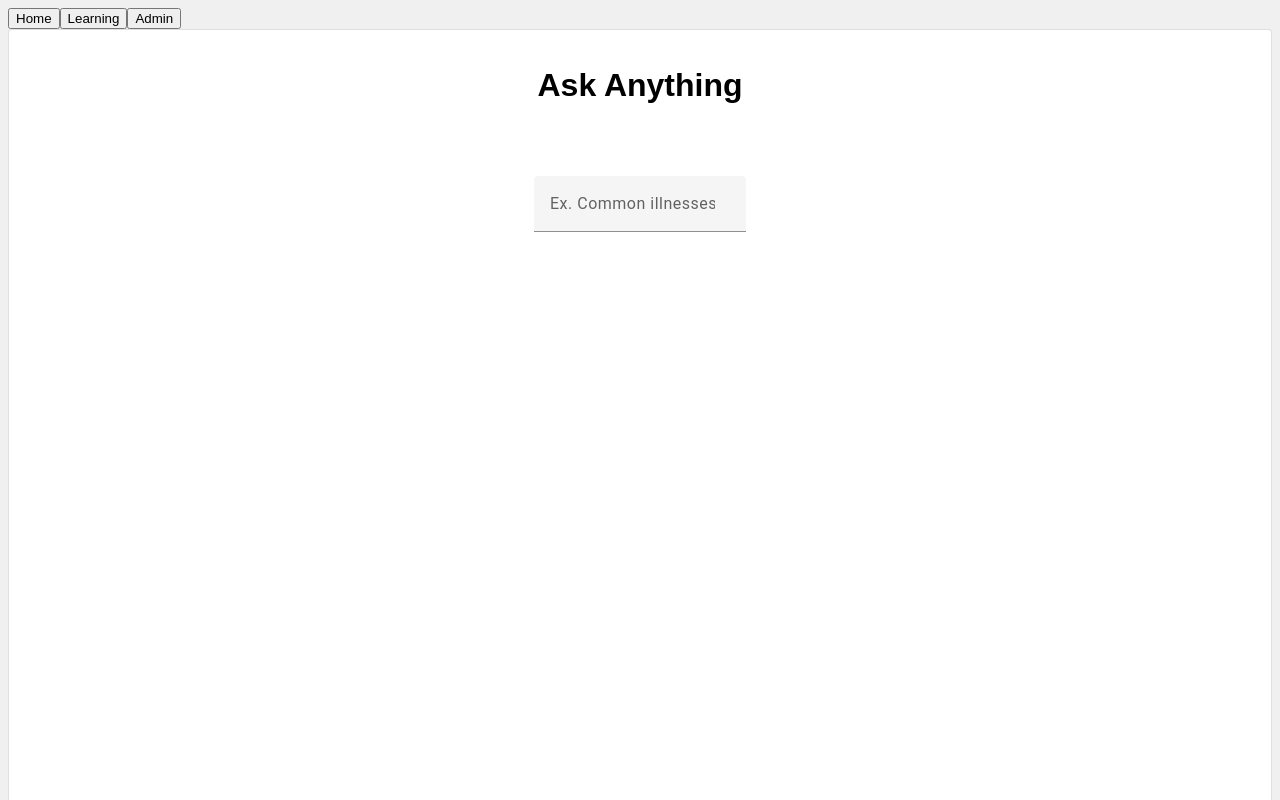
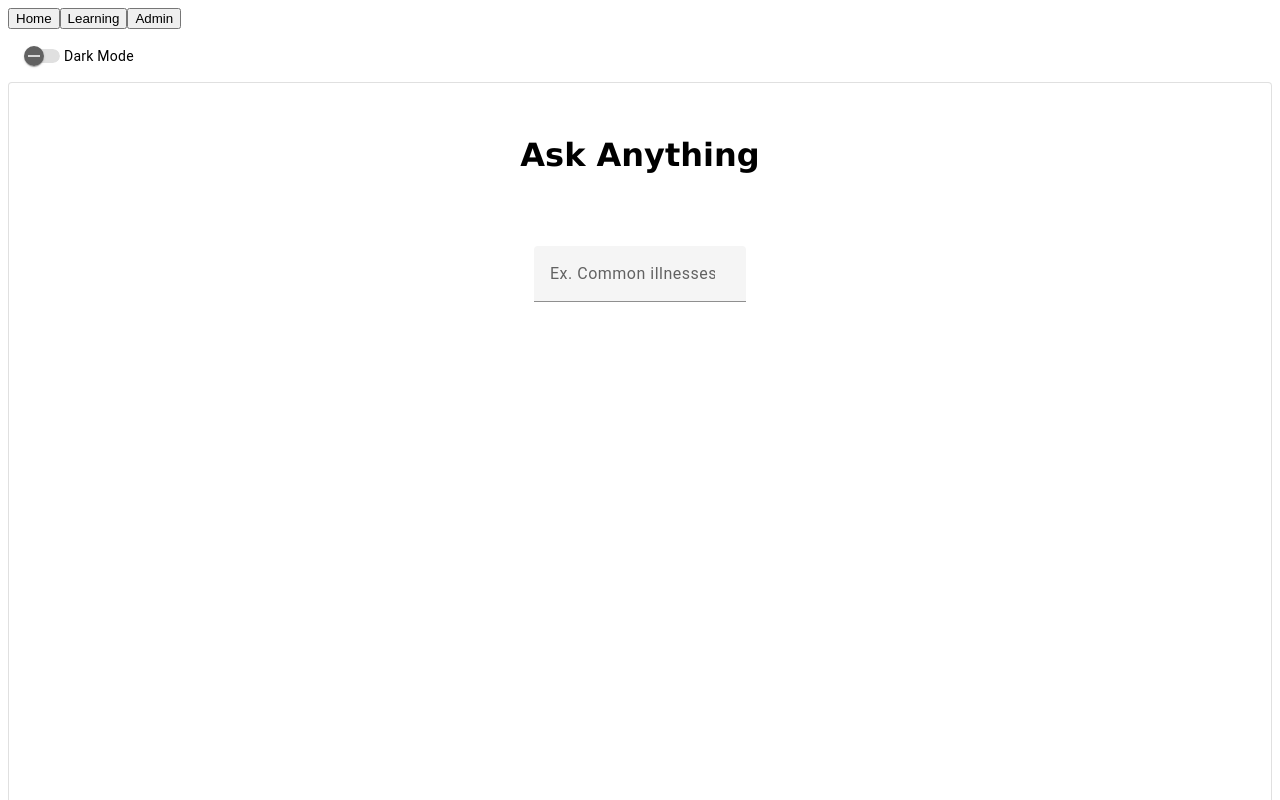
Before and after one commit to tseringgg/newbornhealth, an Angular app in the folder newborn-health-client/: page / in a window 1280 px wide. Shown: the top 800 px of the page. Built offline with nearby package versions, Linux system fonts and the light colour scheme.

Commit message:
Add dark mode

```diff
--- a/newborn-health-client/src/app/app.module.ts
+++ b/newborn-health-client/src/app/app.module.ts
@@ -7,11 +7,13 @@ import { provideHttpClient } from '@angular/common/http';
 import { MatListModule } from '@angular/material/list';
 import { MatExpansionModule } from '@angular/material/expansion';
 import { MatSidenavModule } from '@angular/material/sidenav';
+import { MatIconModule } from '@angular/material/icon';
 import { HomeComponent } from './home/home.component';
 import { LearningComponent } from './learning/learning.component';
 import { AdminComponent } from './admin/admin.component';
 import { AppRoutingModule } from './app-routing.module';
 import { BrowserAnimationsModule } from '@angular/platform-browser/animations';
+import { ThemeService } from './theme.service';
 
 @NgModule({
   declarations: [
@@ -31,9 +33,10 @@ import { BrowserAnimationsModule } from '@angular/platform-browser/animations';
     MatListModule,
     MatExpansionModule,
     MatSidenavModule,
+    MatIconModule,
 
 ],
-  providers: [provideHttpClient()],
+  providers: [provideHttpClient(), ThemeService],
   bootstrap: [AppComponent]
 })
 export class AppModule { }
--- a/newborn-health-client/src/app/ask/ask.component.html
+++ b/newborn-health-client/src/app/ask/ask.component.html
@@ -1,4 +1,16 @@
-<mat-card appearance="outlined" class="full-width-card">
+<!-- my-component.component.html -->
+<!-- app.component.html -->
+<link href="https://fonts.googleapis.com/icon?family=Material+Icons"
+rel="stylesheet">
+<!-- <span class="material-icons">&#xE87C;</span> -->
+<div style="padding: 16px;">
+  <mat-slide-toggle
+    (change)="themeService.toggleTheme()"
+    [checked]="themeService.isDarkMode"
+    class="dark-mode-toggle"
+    color="var(--primary-color)"><span class="toggle-label">Dark Mode</span></mat-slide-toggle>
+</div>
+<mat-card appearance="outlined" class="ask-component full-width-card">
   <mat-card-content class="centered-content">
     <h1 class="centered-text">Ask Anything</h1>
 
--- a/newborn-health-client/src/app/ask/ask.component.scss
+++ b/newborn-health-client/src/app/ask/ask.component.scss
@@ -50,7 +50,8 @@
     display: inline-block;
     font-size: 28px;
     font-weight: bold;
-    color: black;
+    // color: black;
+    color: var(--text-color);
     animation: typing 1.5s infinite ease-in-out;
   }
 
@@ -90,3 +91,49 @@
     padding-top: 20px; /* Adds space between responses and input */
     padding-bottom: 20px; /* Adds space between responses and input */
   }
+
+
+  /* my-component.component.scss */
+.ask-component {
+  background-color: var(--background-color);
+  color: var(--text-color);
+  // border: 1px solid var(--primary-color);
+  padding: 16px;
+}
+
+
+/* my-component.component.scss */
+
+.dark-mode-toggle {
+  color: var(--text-color) !important; /* Apply text color from CSS variable */
+}
+
+.mat-slide-toggle.mat-checked .mat-slide-toggle-thumb {
+    background-color: var(--secondary-color) !important;
+}
+
+.mat-slide-toggle.mat-checked .mat-slide-toggle-bar {
+    background-color: var(--primary-color) !important;
+}
+
+/* my-component.component.scss */
+
+.mat-slide-toggle {
+  display: flex; /* Arrange icon and text horizontally */
+  align-items: center; /* Vertically center the content */
+}
+
+.mat-slide-toggle .mat-slide-toggle-content {
+  margin-left: 8px; /* Add some space between the icon and the label */
+}
+
+.light-mode-icon,
+.dark-mode-icon {
+  color: var(--text-color); /* Use the CSS variable for text color */
+  margin-right: 4px; /* Add a little space after the icon */
+  font-size: 20px; /* Adjust icon size as needed */
+}
+
+span.toggle-label {
+    color: var(--text-color);
+}
--- /dev/null
+++ b/newborn-health-client/src/app/theme.service.ts
@@ -0,0 +1,43 @@
+// theme.service.ts
+import { Injectable } from '@angular/core';
+
+@Injectable({
+  providedIn: 'root'
+})
+export class ThemeService {
+  private isDarkTheme = false;
+
+  constructor() {
+    // Load theme from localStorage on initialization
+    const storedTheme = localStorage.getItem('theme');
+    if (storedTheme === 'dark') {
+      this.enableDarkTheme();
+    } else {
+      this.enableLightTheme();
+    }
+  }
+
+  enableDarkTheme(): void {
+    document.body.classList.add('dark-theme');
+    this.isDarkTheme = true;
+    localStorage.setItem('theme', 'dark');
+  }
+
+  enableLightTheme(): void {
+    document.body.classList.remove('dark-theme');
+    this.isDarkTheme = false;
+    localStorage.setItem('theme', 'light');
+  }
+
+  toggleTheme(): void {
+    if (this.isDarkTheme) {
+      this.enableLightTheme();
+    } else {
+      this.enableDarkTheme();
+    }
+  }
+
+  get isDarkMode(): boolean {
+    return this.isDarkTheme;
+  }
+}
--- a/newborn-health-client/src/styles.scss
+++ b/newborn-health-client/src/styles.scss
@@ -3,7 +3,36 @@
 
 
 
+// body {
+//     font-family: sans-serif;
+//     background-color: #f0f0f0;
+//   }
+
+  /* styles.scss */
+:root {
+  --background-color: #ffffff;  /* Light mode background */
+  --text-color: #000000;      /* Light mode text */
+  --primary-color: #007bff;   /* Light mode primary color */
+  --secondary-color: #6c757d; /* Light mode secondary color */
+}
+
 body {
-    font-family: sans-serif;
-    background-color: #f0f0f0;
-  }
+  font-family: Geneva, Verdana, sans-serif;
+  background-color: var(--background-color);
+  color: var(--text-color);
+}
+
+/* Dark mode */
+body.dark-theme {
+  --background-color: #242424;  /* Dark mode background */
+  --text-color: #e4e4e4;      /* Dark mode text */
+  --primary-color: #00aaff;   /* Dark mode primary color */
+  --secondary-color: #999999; /* Dark mode secondary color */
+}
+
+/* Example usage in a component */
+.my-component {
+  background-color: var(--background-color);
+  color: var(--text-color);
+  border: 1px solid var(--primary-color);
+}
```
Also changed, not shown: newborn-health-client/src/app/ask/ask.component.ts (+7 -2 lines), 1 other file (tests, documents, lock files or other folders).
